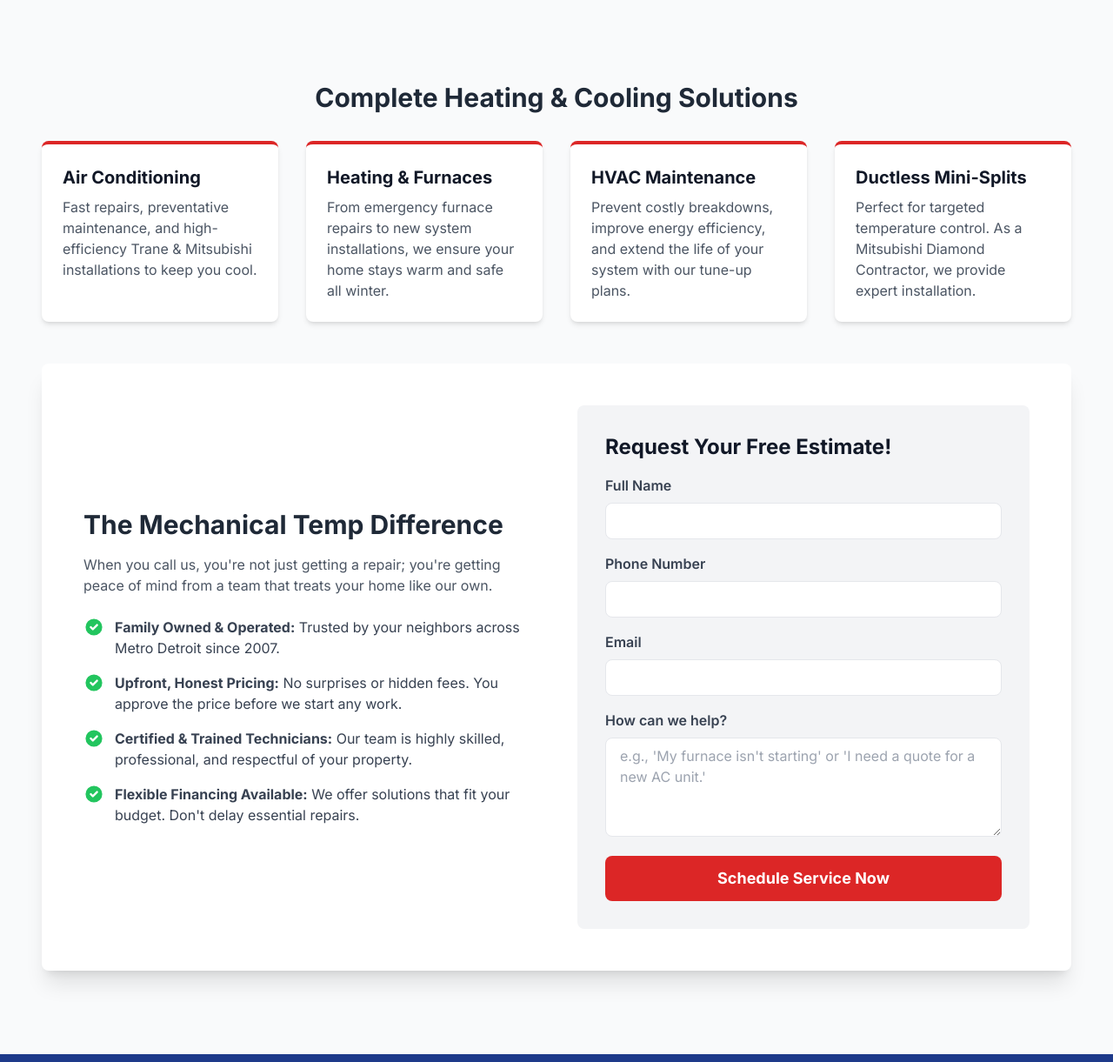
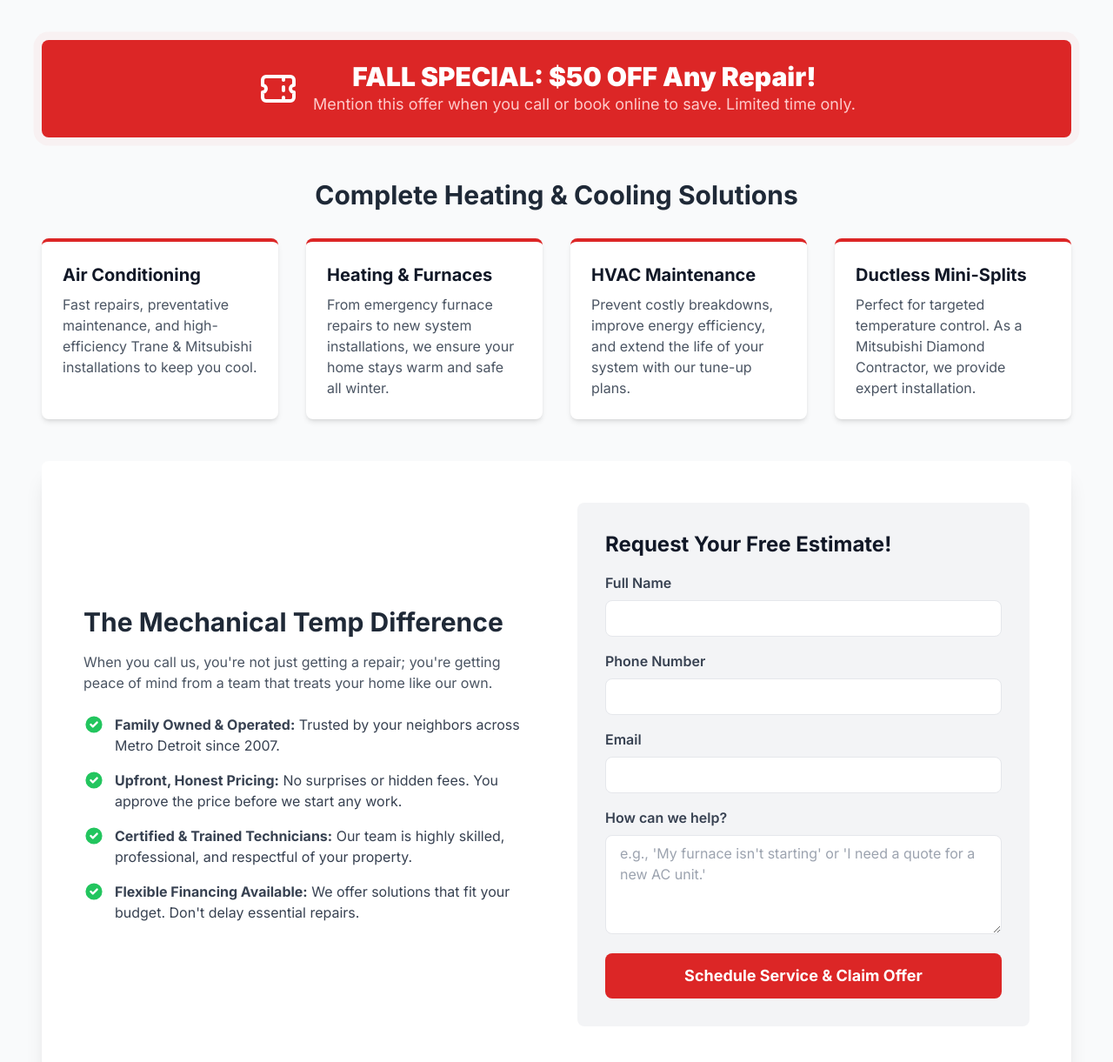
Before and after one commit to servicecoinrwb/mechanical-temp-landing-page, a plain HTML site: page index.html in a window 1280 px wide. Shown: the part 798-2019 px from the top of the page at 87% size. Drawn offline with nearby package versions, Linux system fonts and the light colour scheme.

Commit message:
Update index.html

```diff
--- a/index.html
+++ b/index.html
@@ -13,7 +13,7 @@
             font-family: 'Inter', sans-serif;
         }
         .hero-bg {
-            background-image: linear-gradient(rgba(1, 22, 39, 0.8), rgba(1, 22, 39, 0.8)), url('https://images.unsplash.com/photo-1617902731839-93858a7e0674?ixlib-rb-4.0.3&q=80&fm=jpg&crop=entropy&cs=tinysrgb&w=1920&fit=max');
+            background-image: linear-gradient(rgba(1, 22, 39, 0.8), rgba(1, 22, 39, 0.8)), url('https://images.unsplash.com/photo-1617902731839-93858a7e0674?ixlib=rb-4.0.3&q=80&fm=jpg&crop=entropy&cs=tinysrgb&w=1920&fit=max');
             background-size: cover;
             background-position: center;
         }
@@ -23,6 +23,14 @@
         .cta-button:hover {
             transform: translateY(-3px);
             box-shadow: 0 10px 20px rgba(0,0,0,0.2);
+        }
+        .offer-banner {
+            animation: pulse 2s infinite;
+        }
+        @keyframes pulse {
+            0% { transform: scale(1); box-shadow: 0 0 0 0 rgba(220, 38, 38, 0.7); }
+            70% { transform: scale(1); box-shadow: 0 0 0 10px rgba(220, 38, 38, 0); }
+            100% { transform: scale(1); box-shadow: 0 0 0 0 rgba(220, 38, 38, 0); }
         }
     </style>
     <!-- Google tag (gtag.js) -->
@@ -76,6 +84,19 @@
 
     <!-- MAIN CONTENT -->
     <main class="container mx-auto p-6 md:p-12">
+
+        <!-- SPECIAL OFFER BANNER -->
+        <section class="mb-12">
+            <div class="offer-banner bg-red-600 text-white rounded-lg shadow-lg p-6 text-center">
+                <div class="flex items-center justify-center">
+                    <svg xmlns="http://www.w3.org/2000/svg" class="h-12 w-12 mr-4" fill="none" viewBox="0 0 24 24" stroke="currentColor"><path stroke-linecap="round" stroke-linejoin="round" stroke-width="2" d="M15 5v2m0 4v2m0 4v2M5 5a2 2 0 00-2 2v3a2 2 0 110 4v3a2 2 0 002 2h14a2 2 0 002-2v-3a2 2 0 110-4V7a2 2 0 00-2-2H5z" /></svg>
+                    <div>
+                        <h2 class="text-3xl font-extrabold">FALL SPECIAL: $50 OFF Any Repair!</h2>
+                        <p class="text-lg text-red-200">Mention this offer when you call or book online to save. Limited time only.</p>
+                    </div>
+                </div>
+            </div>
+        </section>
 
         <!-- SERVICES SECTION -->
         <section class="my-12">
@@ -141,7 +162,7 @@
                             <label for="message" class="block text-gray-700 font-semibold mb-2">How can we help?</label>
                             <textarea id="message" name="message" rows="4" class="w-full px-4 py-2 border rounded-lg focus:outline-none focus:ring-2 focus:ring-red-500" placeholder="e.g., 'My furnace isn't starting' or 'I need a quote for a new AC unit.'"></textarea>
                         </div>
-                        <button type="submit" class="cta-button w-full bg-red-600 hover:bg-red-700 text-white font-bold rounded-lg text-lg py-3">Schedule Service Now</button>
+                        <button type="submit" class="cta-button w-full bg-red-600 hover:bg-red-700 text-white font-bold rounded-lg text-lg py-3">Schedule Service & Claim Offer</button>
                     </form>
                 </div>
             </div>
```
